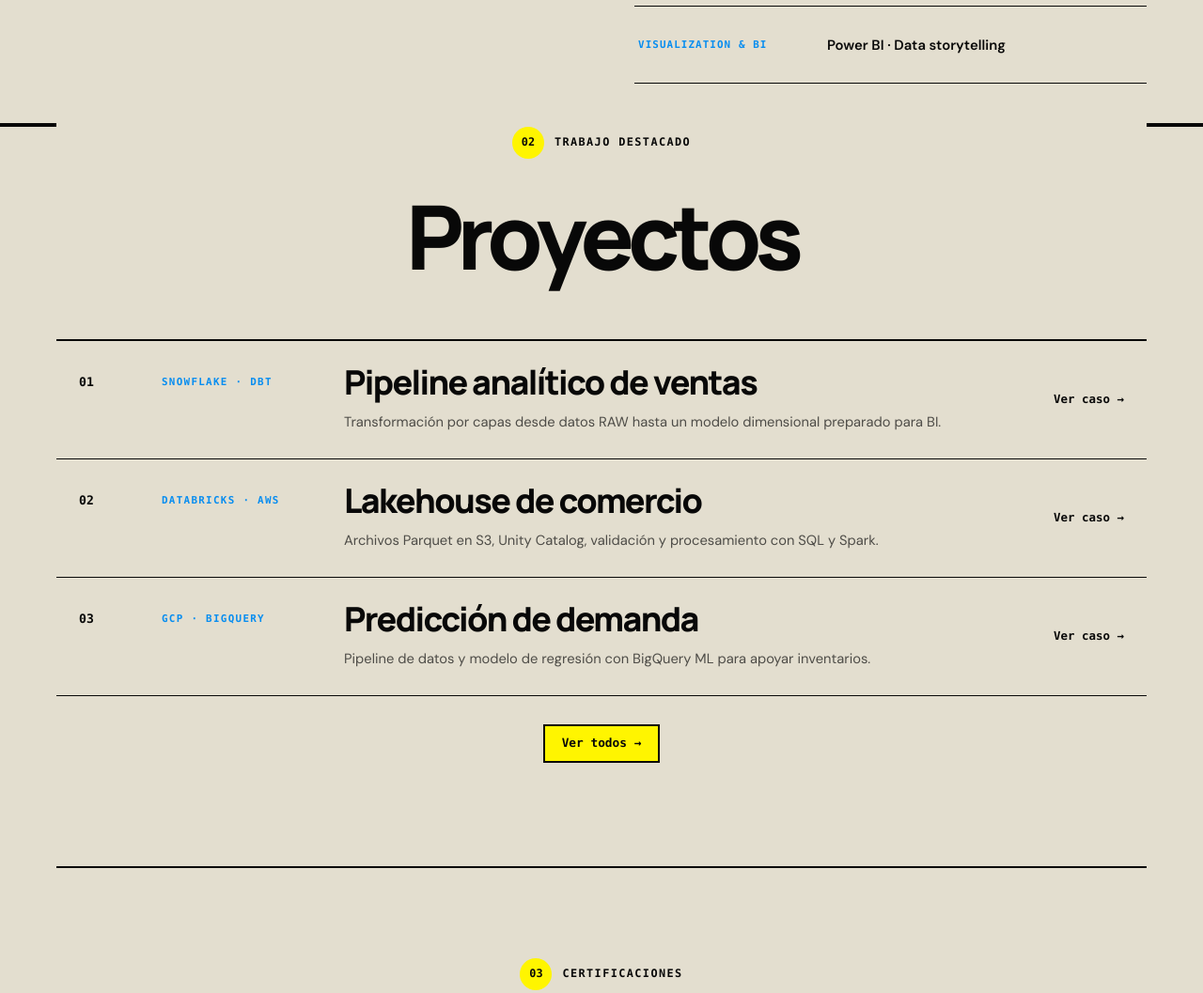
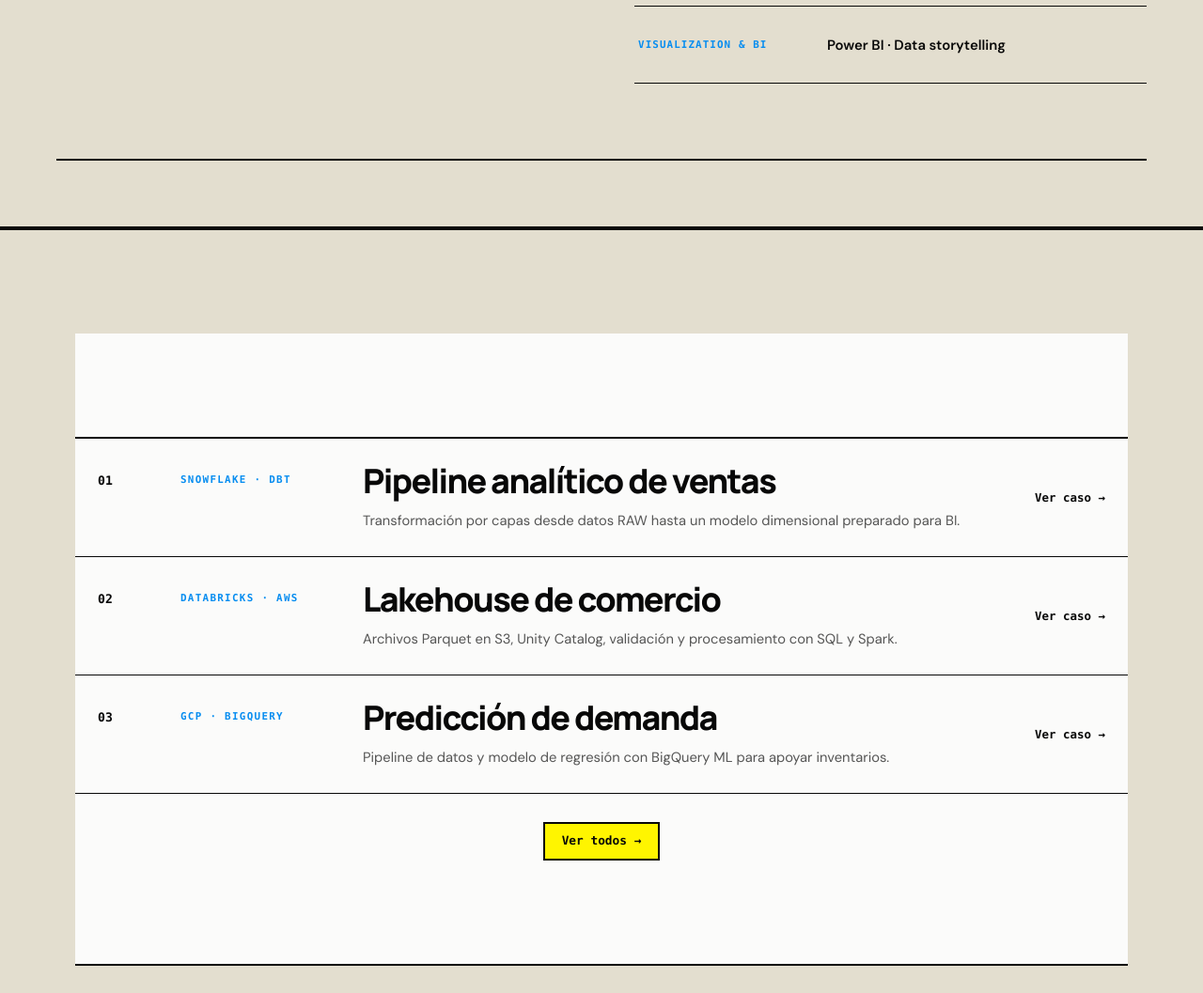
Before and after one commit to andreris/MY_PORTFOLIO, a plain HTML site: page index.html in a window 1280 px wide. Shown: the part 1500-2557 px from the top of the page at 94% size. Drawn offline with Linux system fonts and the light colour scheme.

Commit message:
Add white-gray background to Proyectos section on home

```diff
--- a/css/styles.css
+++ b/css/styles.css
@@ -951,5 +951,4 @@ body.has-custom-cursor label{cursor:none}
 @media(prefers-reduced-motion:reduce){
   .marquee-track{animation:none}
 }
-.marquee-strip{margin-block:-110px}
-@media(max-width:820px){.marquee-strip{margin-block:-75px}}
+#proyectos-home{background:#fbfbfa}
--- a/index.html
+++ b/index.html
@@ -123,7 +123,7 @@
       </div>
     </div>
     <section class="section container">
-      <div class="section-heading reveal"><p class="eyebrow">TRABAJO DESTACADO</p><h2>Proyectos</h2></div>
+      <section id="proyectos-home" class="section container">
       <div class="project-grid">
         <article class="project-card reveal"><span class="project-number">01</span><p class="tag">SNOWFLAKE · DBT</p><h3>Pipeline analítico de ventas</h3><p>Transformación por capas desde datos RAW hasta un modelo dimensional preparado para BI.</p><a href="proyectos.html#snowflake">Ver caso →</a></article>
         <article class="project-card reveal"><span class="project-number">02</span><p class="tag">DATABRICKS · AWS</p><h3>Lakehouse de comercio</h3><p>Archivos Parquet en S3, Unity Catalog, validación y procesamiento con SQL y Spark.</p><a href="proyectos.html#databricks">Ver caso →</a></article>
```
